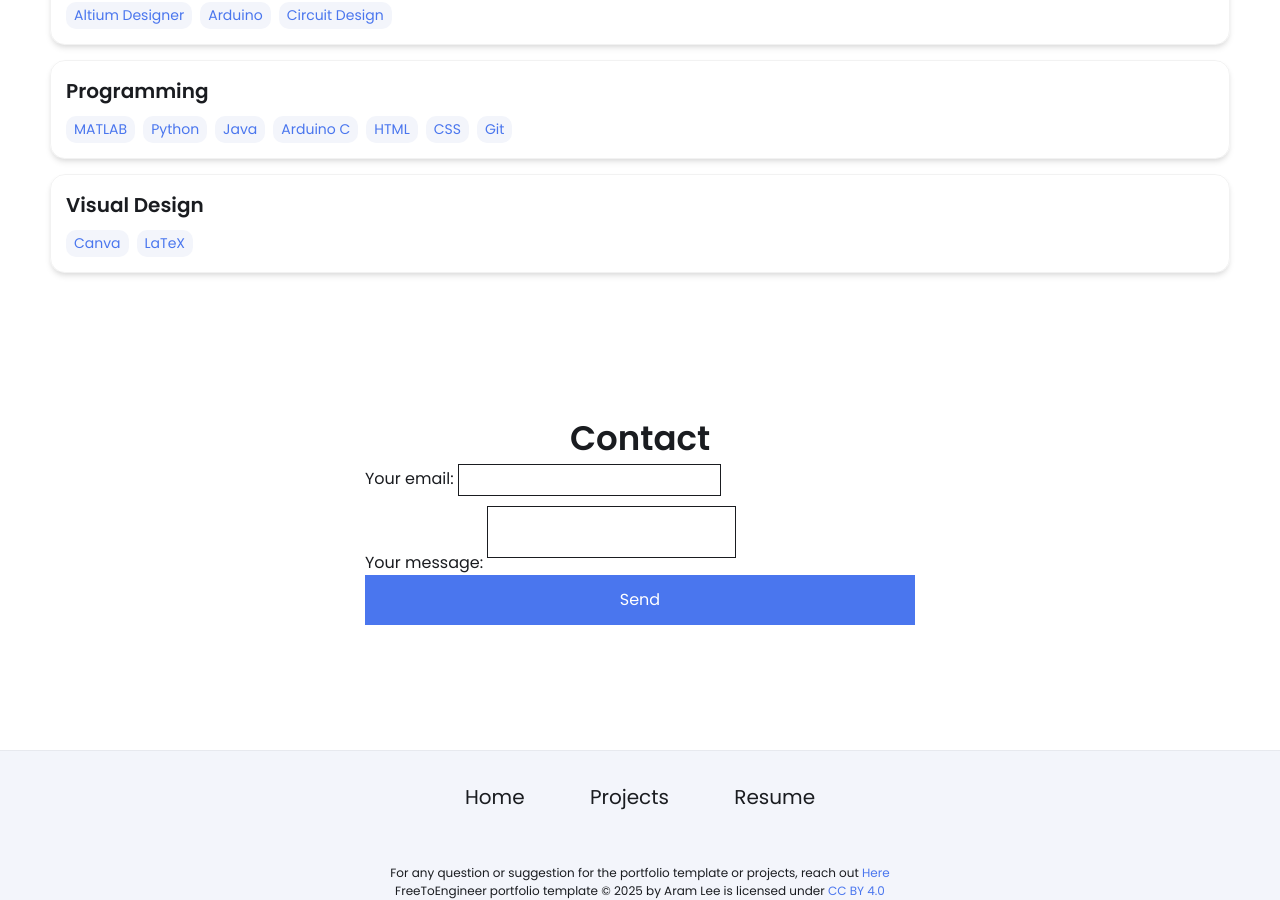
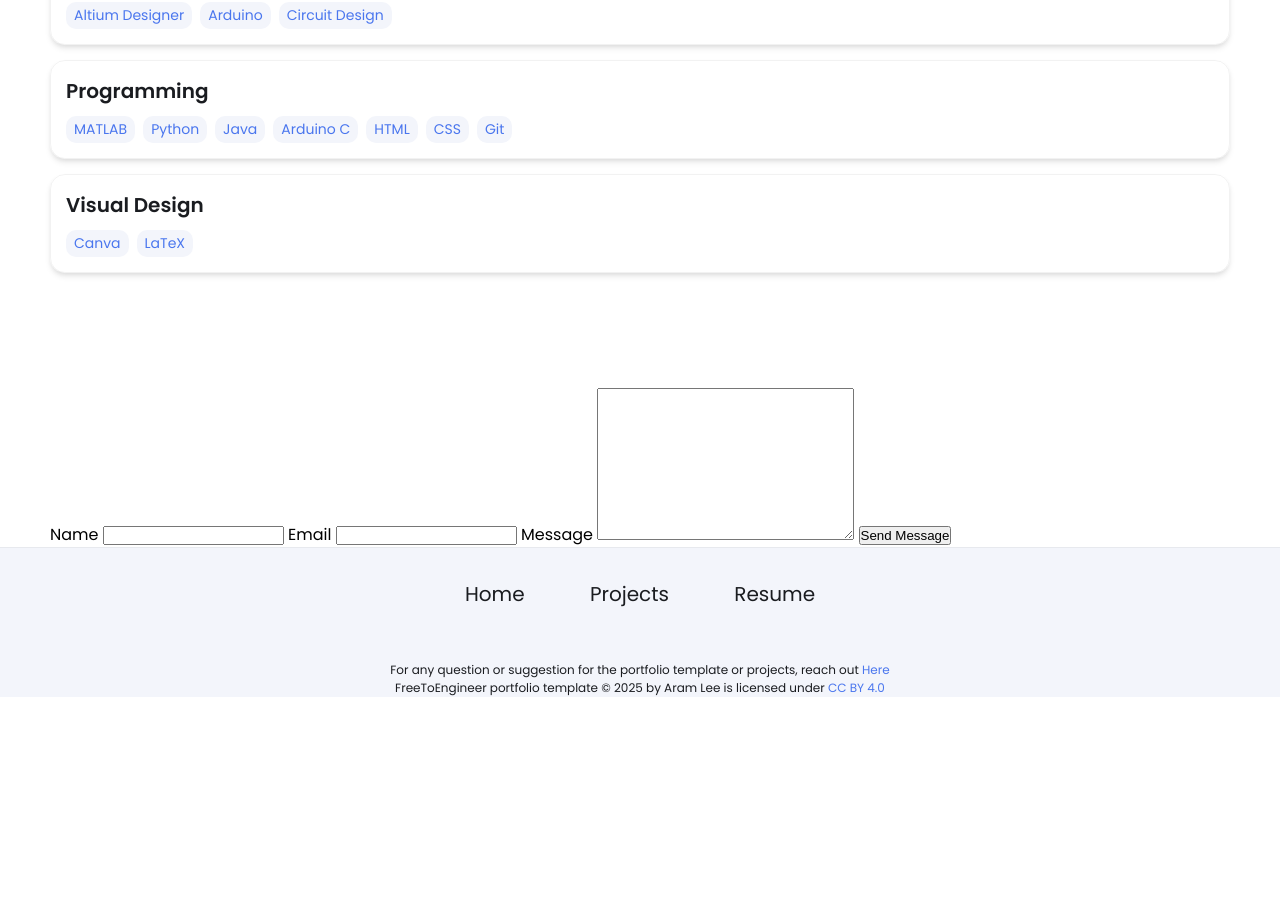
Before and after one commit to blasejlondono/blasejlondono.github.io, a Jekyll site: the page built from index.html, in a window 1280 px wide and 900 px high, scrolled down 1722 px. Built offline with Jekyll 4.4.1, drawn with Linux system fonts in a browser that asks for light colours; after the commit the page ends 2419 px from its top, so only the background shows below that.

Commit message:
Update contact.html

```diff
--- a/_includes/contact.html
+++ b/_includes/contact.html
@@ -1,23 +1,38 @@
-<!-- SECTION 4: Contact-->
-<section id="contact" class= "contact-section">
-    <h2>Contact</h2>
+<div class="group">
 
-    <div class="group">
 
-        <form
-  action="https://formspree.io/f/mjkngqoz"
-  method="POST"
->
-  <label>
-    Your email:
-    <input type="email" name="email">
-  </label>
-  <label>
-    Your message:
-    <textarea name="message"></textarea>
-  </label>
-  <!-- your other form fields go here -->
-  <button type="submit">Send</button>
-</form>
-    </div>
-</section>
+
+
+
+    <form action="https://formspree.io/f/{{site.formspree-key}}" method="POST">
+
+
+        <label for="name">Name</label>
+
+
+        <input type="text" id="name">
+
+
+
+
+
+        <label for="email">Email</label>
+
+
+        <input type="email" id="email" name="email">
+
+
+
+
+
+        <label for="message">Message</label>
+
+
+        <textarea id="message" cols = "30" rows="10" name="message"></textarea>
+
+
+
+
+
+        <button type="submit">Send Message</button>
+<section>
```
